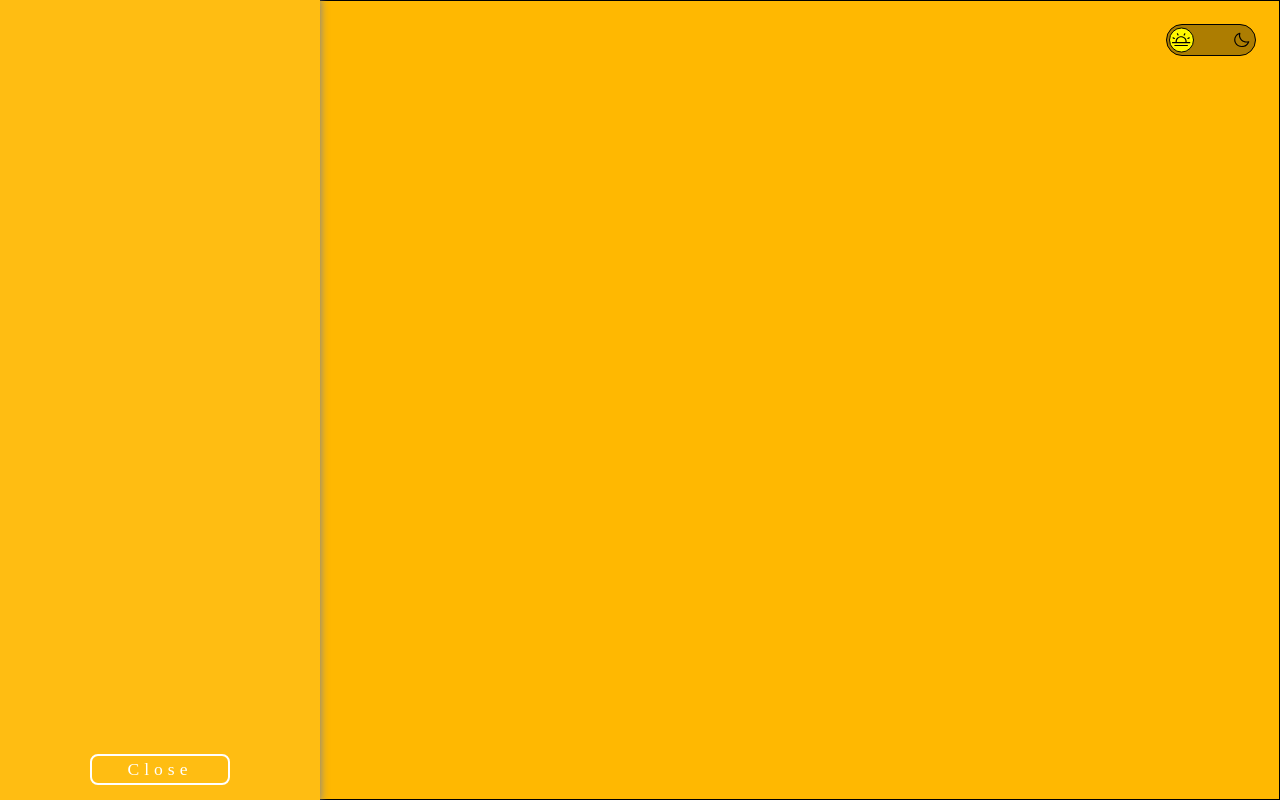
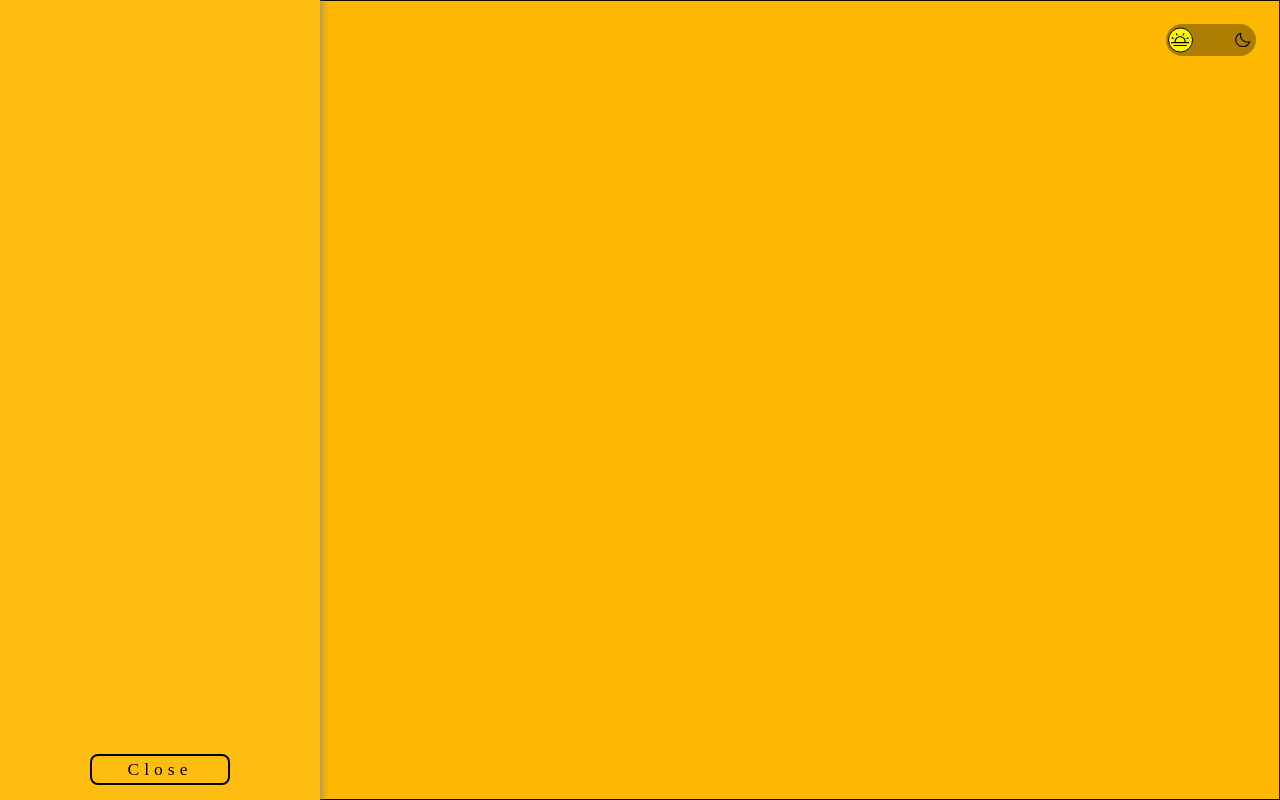
Before and after one commit to ChristianClee/antenes, a React (Create React App) app: page / in a window 1280 px wide. Built offline with nearby package versions, Linux system fonts and the light colour scheme.

Commit message:
added color theme to buttons

```diff
--- a/src/components/global/buttonCheckOut/ButtonCheckOutTheme/index.module.scss
+++ b/src/components/global/buttonCheckOut/ButtonCheckOutTheme/index.module.scss
@@ -14,7 +14,8 @@ $pictureGap: 0.125rem;
   width: 5.62rem;
   height: 2rem;
   background-color: var(--bg-theme-toggle);
-  border: 1px solid black;
+  // border: 2px solid black;
+  // box-shadow: rgba(50, 50, 93, 0.25) 0px 3px 6px 1px inset, rgba(0, 0, 0, 0.3) 0px 1px 3px -1px inset;
   border-radius: 2.81rem;
   cursor: pointer;
   transition: background-color var(--duration-color-theme) ease 0ms;
--- a/src/components/global/buttons/ButtonTypeOne/index.module.scss
+++ b/src/components/global/buttons/ButtonTypeOne/index.module.scss
@@ -1,13 +1,14 @@
 .container{
   display: inline-block;
-  color: white;
+  color: var(--color-btn-one);
   font-size: 1.1rem;
   letter-spacing: 0.31rem;
-  border: 2px solid rgb(255, 255, 255);
+  border: 2px solid var(--color-btn-one);
   min-width: 8.75rem;
   border-radius: .5rem;
   text-align: center;
   padding: .2rem 1rem;
   user-select: none;
   cursor: pointer;
+  transition: color var(--duration-color-theme) ease 0, border var(--duration-color-theme) ease 0,;
 }
--- a/src/components/global/buttons/ButtonTypeTwo/index.module.scss
+++ b/src/components/global/buttons/ButtonTypeTwo/index.module.scss
@@ -10,10 +10,11 @@ $size: 2.4rem;
   position: absolute;
   width: 100%;
   height: 3px;
-  background-color: black;
+  background-color: var(--color-btn-one);
   top: 50%;
   left: 0;
   border-radius: 6px;
+  transition: background-color var(--duration-color-theme) ease 0ms;
 }
 .container>:first-child{
   transform: translateY(-50%) rotate(45deg);
--- /dev/null
+++ b/src/styles/_mediaSizes.scss
@@ -0,0 +1,2 @@
+$media_ipad_one: 550px;
+$media_descTop_one: 950px;
--- a/src/styles/rootVariables.scss
+++ b/src/styles/rootVariables.scss
@@ -7,6 +7,7 @@
   --highlighted-buttons: #000000;
   // color navigation menu =======================
   --bg-nav-menu: #FFBD12;
+  --color-btn-one: black;
 
   // constant variables =========================
   // ============================================
@@ -24,4 +25,5 @@
   --highlighted-buttons: #069DBF;
   // color navigation menu =======================
   --bg-nav-menu: #002B3B;
+  --color-btn-one: white;
 }
```
